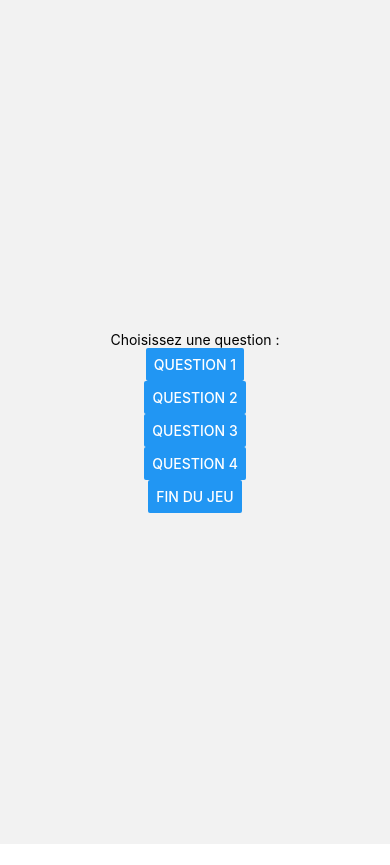
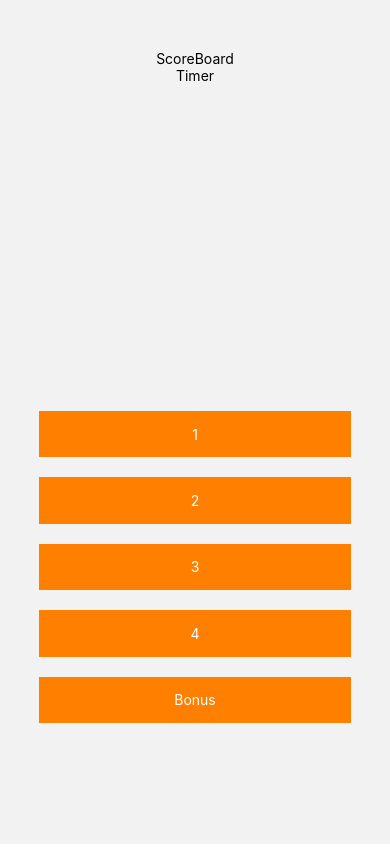
Before and after one commit to marchalleo/QuizzApp, a React Native app: screen /Quizz in a window 390 px wide. Before the commit the page ends 844 px from the top, so only its background shows below. Built offline with nearby package versions, Linux system fonts and the light colour scheme.

Commit message:
✨ Add Questions

```diff
--- a/src/screen/QuestionScreen.jsx
+++ b/src/screen/QuestionScreen.jsx
@@ -1,14 +1,66 @@
 import { StyleSheet, Text, View, Button, SafeAreaView } from 'react-native';
 
-export function QuestionScreen({ navigation }) {
+export function QuestionScreen({ route, navigation }) {
+  const {typeQuestion} = route.params;
+  //on recupère la valeur cliquée dans la page quizz, et on la définit en tant que route
+
+  switch (typeQuestion){//on passe la valeur récupérée de la  page quizz
+    case('ring') :
       return (
         <View style={{ flex: 1, alignItems: 'center', justifyContent: 'center' }}>
-        <Text>Question n°X</Text>
-        <Text>Lorem ipsum dolor sit amet, consectetur adipisicing elit. Quod, amet.</Text>
+          <Text>Vite !</Text>
+          <Text>Répondez le plus rapidement possible !</Text>
           <Button
             title="Voir la reponse"
             onPress={() => navigation.navigate('Response')}
           />
         </View>
       );
+
+    case('check') :
+      return (
+        <View style={{ flex: 1, alignItems: 'center', justifyContent: 'center' }}>
+          <Text>Concertation</Text>
+          <Text>Réflechissez en équipe !</Text>
+          <Button
+            title="Voir la reponse"
+            onPress={() => navigation.navigate('Response')}
+          />
+        </View>
+      );
+
+    case('nugget') :
+      return (
+        <View style={{ flex: 1, alignItems: 'center', justifyContent: 'center' }}>
+          <Text>x2</Text>
+          <Text>les points comptent doubles !</Text>
+          <Button
+            title="Voir la reponse"
+            onPress={() => navigation.navigate('Response')}
+          />
+        </View>
+      );
+
+    case('replay') :
+      return (
+        <View style={{ flex: 1, alignItems: 'center', justifyContent: 'center' }}>
+          <Text>Replay</Text>
+          <Text>L'équipe rejoue</Text>
+          <Button
+            title="Retourner aux questions"
+            onPress={() => navigation.navigate('Quizz')}
+          />
+        </View>
+      );
+    default :
+      return (
+        <View style={{ flex: 1, alignItems: 'center', justifyContent: 'center' }}>
+          <Text>pas de question</Text>
+          <Button
+            title="Retourner sur le quizz"
+            onPress={() => navigation.navigate('Quizz')}
+          />
+        </View>
+      );
   }
+  }
--- a/src/screen/QuizzScreen.jsx
+++ b/src/screen/QuizzScreen.jsx
@@ -1,43 +1,99 @@
-import { StyleSheet, Text, View, Button, SafeAreaView } from 'react-native';
+import { StyleSheet, Text, View, Button, SafeAreaView, Pressable } from 'react-native';
 import { TeamContext } from '../context/context';
 import { useContext } from 'react';
 
 export function QuizzScreen({ navigation }) {
   const {team, setTeam} = useContext(TeamContext);
 
+  const questionNavigate = (value) => {//on récupère la valeur du pressable
+    navigation.navigate('Question', {
+      typeQuestion : value,
+    })
+  }
+
     return (
-      <View style={{ flex: 1, alignItems: 'center', justifyContent: 'center' }}>
-        <Text>Choisissez une question :</Text>
-        <Button
-          title="Question 1"
-          onPress={() => navigation.navigate('Question')}
-        />
-        <Button
-          title="Question 2"
-          onPress={() => navigation.navigate('Question')}
-        />
-        <Button
-          title="Question 3"
-          onPress={() => navigation.navigate('Question')}
-        />
-        <Button
-          title="Question 4"
-          onPress={() => navigation.navigate('Question')}
-        />
-
-        <Button
-          title="Fin du jeu"
-          onPress={() => navigation.navigate('Home')}
-        />
-        <View>
-          { team.map(team => {
-            return (
-              <View key={team.id}>
-                <Text>{team.TeamName} : {team.score}</Text>
-              </View>
-            )
-          }) }
+      <View style={styles.container}>
+        <View style={styles.ViewTimer}>
+          <Text style={styles.ViewTimerText}>ScoreBoard</Text>
+          <Text style={styles.ViewTimerText}>Timer</Text>
         </View>
+        <View style={styles.ViewTeamScore}>
+            { team.map(team => {
+              return (
+                <View style={styles.ViewTeamScoreCard} key={team.id}>
+                  <Text style={styles.ViewTeamScoreCardText}>{team.TeamName}</Text>
+                  <Text>{team.score} points</Text>
+                </View>
+              )
+            }) }
+        </View>
+        <View style={styles.ViewTheme}>
+            <Pressable style={styles.ThemeCard} onPress={() => questionNavigate('ring')}>
+              <Text style={styles.ThemeCardText}>1</Text>
+            </Pressable>
+            <Pressable style={styles.ThemeCard} onPress={() => questionNavigate('check')}>
+              <Text style={styles.ThemeCardText}>2</Text>
+            </Pressable>
+            <Pressable style={styles.ThemeCard} onPress={() => questionNavigate('nugget')}>
+              <Text style={styles.ThemeCardText}>3</Text>
+            </Pressable>
+            <Pressable style={styles.ThemeCard} onPress={() => questionNavigate('replay')}>
+              <Text style={styles.ThemeCardText}>4</Text>
+            </Pressable>
+            <Pressable style={styles.ThemeCard} onPress={() =>questionNavigate()}>
+              <Text style={styles.ThemeCardText}>Bonus</Text>
+            </Pressable>
+          </View>
       </View>
     );
   }
+
+  const styles = StyleSheet.create({
+    container: {
+      flex: 1,
+      alignItems: 'center',
+      justifyContent: 'center',
+    },
+    ViewTimer: {
+      width: '100%',
+      height: '15%',
+      justifyContent: 'center',
+      alignItems: 'center',
+      paddingTop: 50,
+    },
+    ViewTeamScore: {
+      width: '100%',
+      height: '35%',
+      justifyContent: 'center',
+      alignItems: 'center',
+      flexDirection: 'row',
+    },
+      ViewTeamScoreCard: {
+        width: '40%',
+        height: '20%',
+        backgroundColor: '#c7f0e3',
+        justifyContent: 'center',
+        alignItems: 'center',
+        margin: 5,
+      },
+      ViewTeamScoreCardText: {
+        fontSize: 16,
+      },
+    ViewTheme: {
+      width: '100%',
+      height: '55%',
+      justifyContent: 'flex-start',
+      alignItems: 'center',
+    },
+      ThemeCard: {
+        width: '80%',
+        height: '10%',
+        justifyContent: 'center',
+        alignItems: 'center',
+        margin: 10,
+        backgroundColor: '#FF7F00',
+      },
+      ThemeCardText: {
+        color: '#ffffff',
+      },
+})
```
Lines whose indentation alone changed are shown as unchanged.
